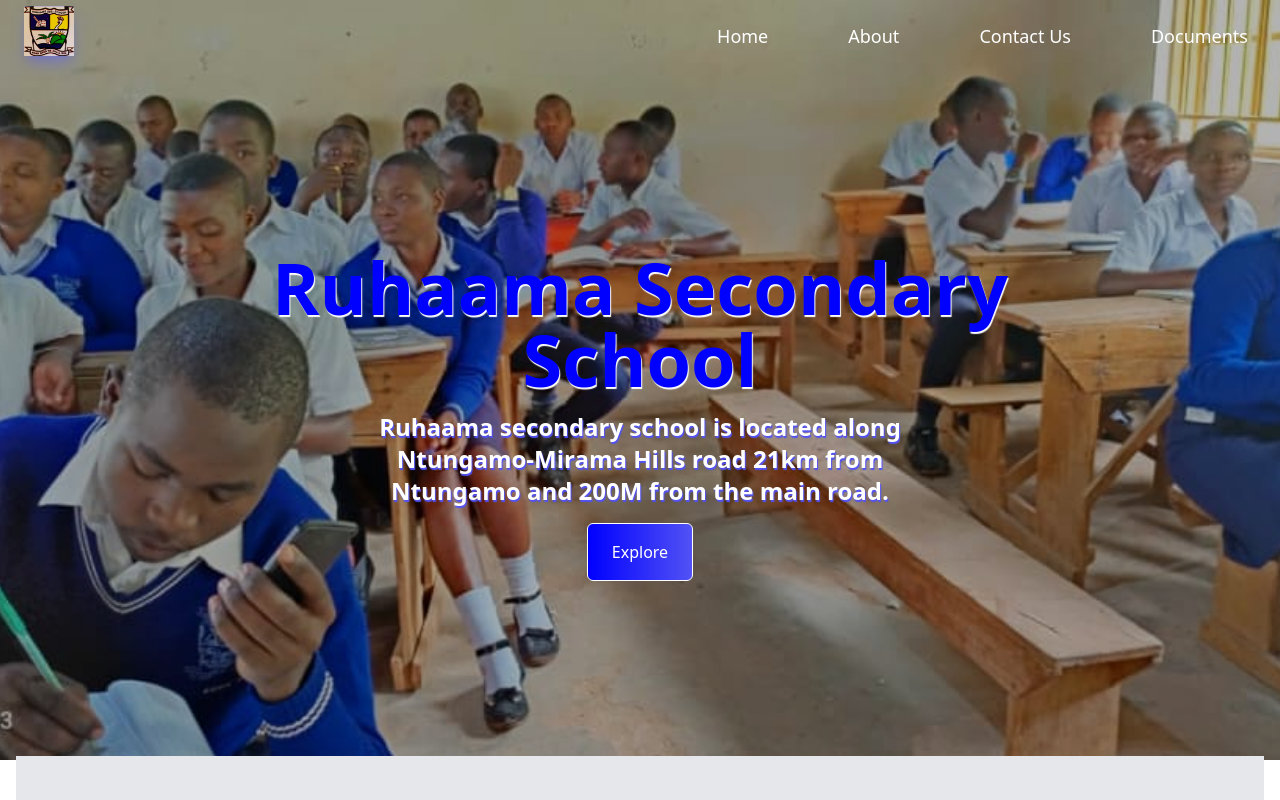
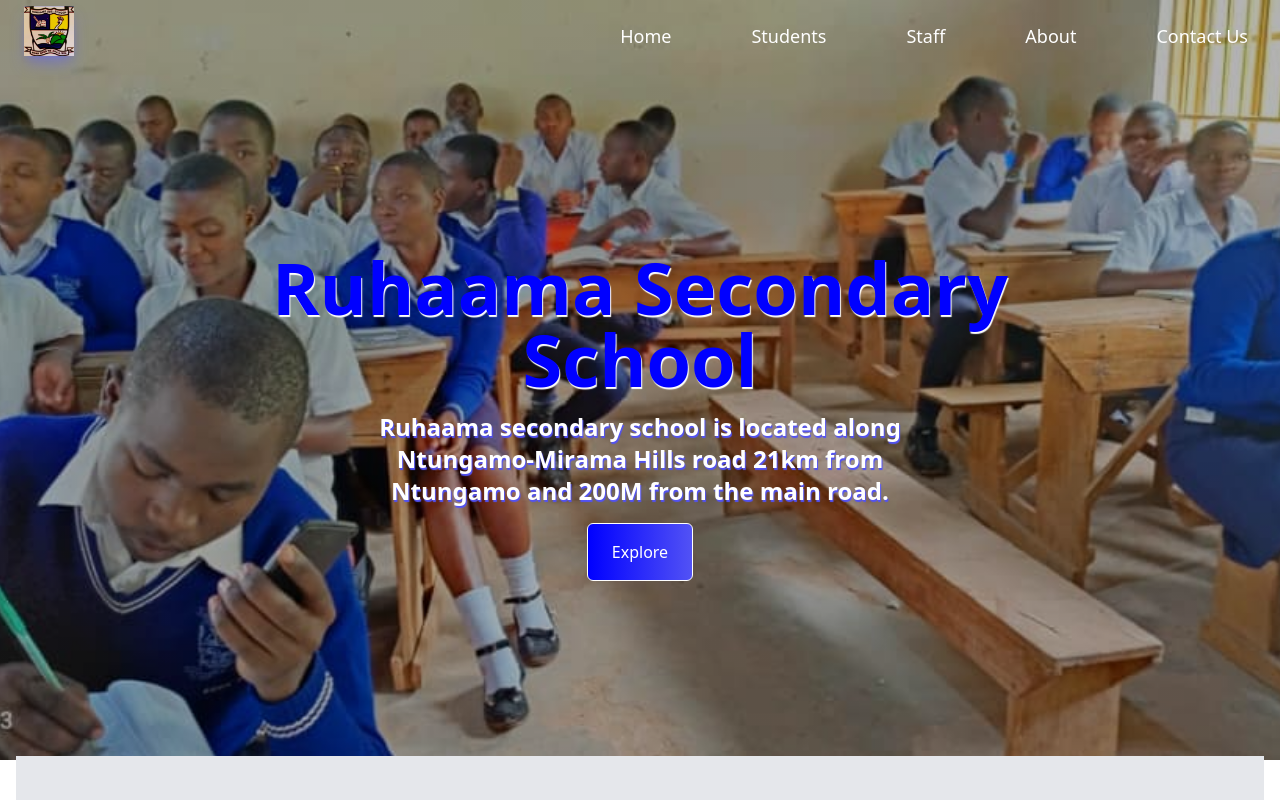
Before and after one commit to Buyinza256/Ruhaama, a React (Create React App) app: page / in a window 1280 px wide. Shown: the top 800 px of the page. Built offline with nearby package versions, Linux system fonts and the light colour scheme.

Commit message:
new commit

```diff
--- a/src/App.jsx
+++ b/src/App.jsx
@@ -1,4 +1,3 @@
-import { BrowserRouter, Route, Routes } from "react-router-dom";
 import About from "./components/About";
 import ContactUsPage from "./components/ContactUsPage.tsx";
 import Footer from "./components/Footer.tsx";
@@ -8,9 +7,8 @@ import Students from "./components/Students.tsx";
 
 function App() {
   return (
-    <BrowserRouter basename="/">
-      {/* Specify the basename here */}
-      <div className="w-full h-[95vh] mx-auto p-4 main-bg-img bg-cover bg-center">
+    <div className="w-full h-[95vh] mx-auto p-4 main-bg-img bg-cover bg-center">
+      <div id="main-section">
         <NavBar />
         <main className="">
           <div className="flex flex-col justify-center items-center h-[85vh] w-[65%] mx-auto gap-4 lg:flex-col">
@@ -28,24 +26,28 @@ function App() {
             </div>
           </div>
         </main>
+      </div>
+
+      <div id="students">
         <Students />
+      </div>
+
+      <div id="staff">
         <Staff />
+      </div>
 
+      <div id="about">
         <About />
+      </div>
 
+      <div id="contact">
         <ContactUsPage />
+      </div>
 
+      <div id="footer">
         <Footer />
-
-        <Routes>
-          <Route path="/students" element={<Students />} />
-          <Route path="/staff" element={<Staff />} />
-          <Route path="/about" element={<About />} />
-          <Route path="/contact" element={<ContactUsPage />} />
-          <Route path="/footer" element={<Footer />} />
-        </Routes>
       </div>
-    </BrowserRouter>
+    </div>
   );
 }
 
--- a/src/components/Footer.tsx
+++ b/src/components/Footer.tsx
@@ -18,11 +18,24 @@ const Footer = () => {
         </div>
         <div className="flex justify-between">
           <ul className="lg:flex">
-            <li>Home</li>
-            <li>Students</li>
-            <li>About</li>
-            <li>Background</li>
-            <li>Contact</li>
+            <li>
+              {" "}
+              <a href="#main-section">Home</a>
+            </li>
+            <li>
+              {" "}
+              <a href="#students">Students</a>
+            </li>
+            <li>
+              <a href="#staff">Staff</a>
+            </li>
+            <li>
+              {" "}
+              <a href="#about">About</a>
+            </li>
+            <li>
+              <a href="#contact">Contact Us</a>
+            </li>
           </ul>
           <div className="flex justify-between w-full sm:max-w-[280px] my-4">
             <FaFacebook className="icon" />
--- a/src/components/NavBar.jsx
+++ b/src/components/NavBar.jsx
@@ -1,7 +1,6 @@
 import {} from "@gsap/react";
 import { Power3, TweenMax } from "gsap";
 import React, { useEffect, useRef } from "react";
-import { Link } from "react-router-dom";
 import img_logo from "../assets/logos/LOGO RSS.jpg  5.png";
 
 const NavBar = () => {
@@ -37,16 +36,20 @@ const NavBar = () => {
       </div>
       <ul className="flex gap-12 text-white opacity-0" ref={(el) => (ref = el)}>
         <li className="text-lg duration-300 transition ease-in delay-150 hover:underline cursor-pointer box">
-          <Link to="/main-section">Home</Link>
+          <a href="#main-section">Home</a>
+        </li>
+
+        <li className="text-lg duration-300 transition ease-in delay-150 hover:underline cursor-pointer box">
+          <a href="#students">Students</a>
         </li>
         <li className="text-lg duration-300 transition ease-in delay-150 hover:underline cursor-pointer box">
-          <Link to="/about">About</Link>
+          <a href="#staff">Staff</a>
         </li>
         <li className="text-lg duration-300 transition ease-in delay-150 hover:underline cursor-pointer box">
-          <Link to="/contact">Contact Us</Link>
+          <a href="#about">About</a>
         </li>
-        <li className="text-lg duration-300 transition ease-in delay-150 hover:underline cursor-pointer    box">
-          <Link to="/documents">Documents</Link>
+        <li className="text-lg duration-300 transition ease-in delay-150 hover:underline cursor-pointer box">
+          <a href="#contact">Contact Us</a>
         </li>
       </ul>
     </nav>
```
